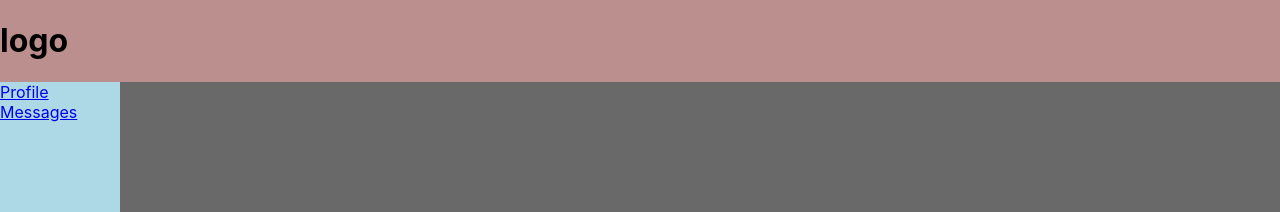
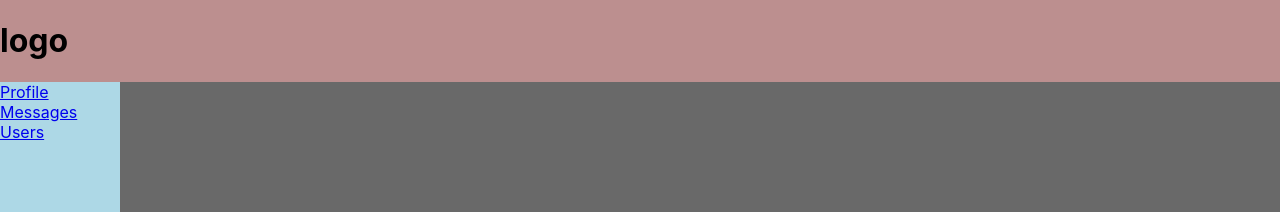
Before and after one commit to vad9ss6/social_it-incubator, a React (Create React App) app: page / in a window 1280 px wide. Shown: the top 212 px of the page. Built offline with nearby package versions, Linux system fonts and the light colour scheme.

Commit message:
added users page

```diff
--- a/src/Components/SideBar/SideBar.tsx
+++ b/src/Components/SideBar/SideBar.tsx
@@ -8,6 +8,7 @@ const SideBar = () => {
             <nav>
                 <NavLink to="/profile" >Profile</NavLink>
                 <NavLink to="/dialogs">Messages</NavLink>
+                <NavLink to="/users">Users</NavLink>
             </nav>
         </aside>
     )
```
